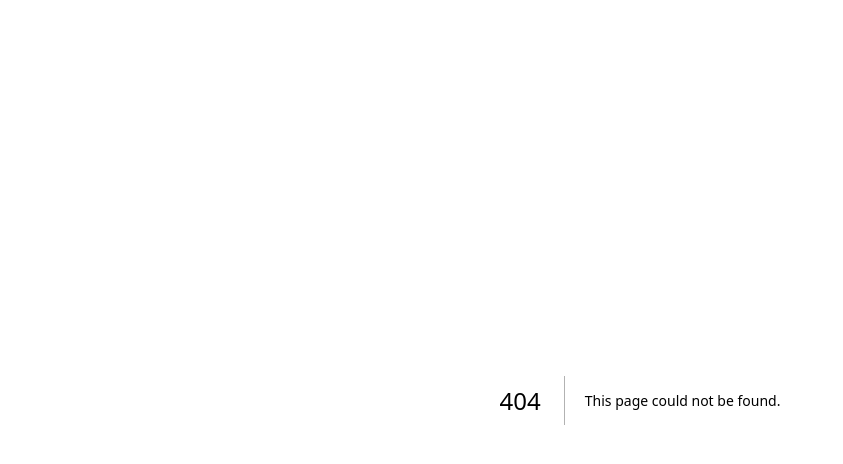
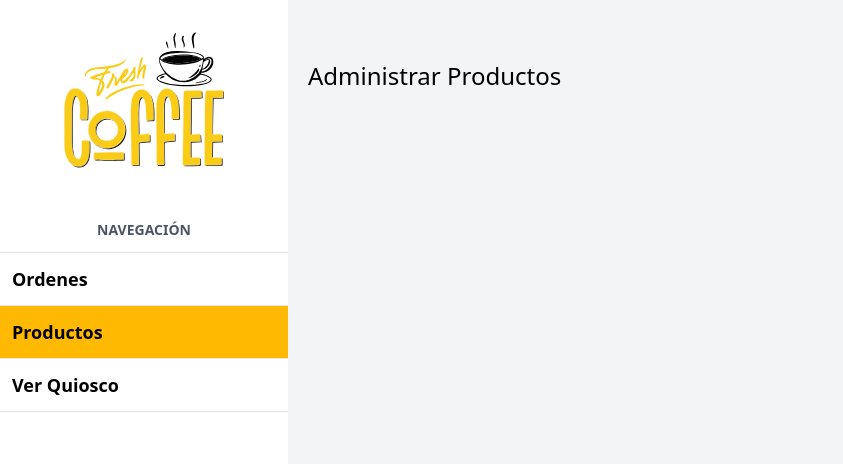
Before and after one commit to Fr3ak-Dev/food_kiosk, a Next.js app: page /admin/products in a window 1280 px wide. Before the commit this address had no page. Shown: the top 464 px of the page, without its empty margins (0-843 px from the left). Built offline with nearby package versions, Linux system fonts and the light colour scheme.

Commit message:
feat(admin): add AdminRoute component for navigation in the admin panel sidebar

```diff
--- /dev/null
+++ b/app/admin/products/new/page.tsx
@@ -0,0 +1,5 @@
+export default function CreateProductPage() {
+    return (
+        <div>CreateProductPage</div>
+    )
+}
--- /dev/null
+++ b/app/admin/products/page.tsx
@@ -0,0 +1,10 @@
+import Heading from '@/components/ui/Heading'
+import React from 'react'
+
+export default function ProductsPage() {
+    return (
+        <>
+            <Heading>Administrar Productos</Heading>
+        </>
+    )
+}
--- /dev/null
+++ b/components/admin/AdminRoute.tsx
@@ -0,0 +1,23 @@
+"use client"
+import Link from "next/link";
+import { usePathname } from "next/navigation";
+
+type AdminRouteProps = {
+    link: {
+        url: string;
+        text: string;
+        blank: boolean;
+    }
+}
+
+export default function AdminRoute({ link }: AdminRouteProps) {
+    const pathname = usePathname()
+    const isActive = pathname.startsWith(link.url)
+    return (
+        <Link
+            className={`${isActive ? 'bg-amber-400' : ''} font-bold text-lg border-t border-gray-200 p-3 last-of-type:border-b`}
+            href={link.url}
+            target={link.blank ? '_blank' : ''}
+        >{link.text}</Link>
+    )
+}
--- a/components/admin/AdminSidebar.tsx
+++ b/components/admin/AdminSidebar.tsx
@@ -1,4 +1,5 @@
 import Logo from "../ui/Logo"
+import AdminRoute from "./AdminRoute"
 
 const adminNavigation = [
     { url: '/admin/orders', text: 'Ordenes', blank: false },
@@ -14,7 +15,9 @@
             <div className="space-y-3 ">
                 <p className="mt-10 uppercase font-bold text-sm text-gray-600 text-center">Navegación</p>
                 <nav className="flex flex-col">
-
+                    {adminNavigation.map(link => (
+                        <AdminRoute key={link.url} link={link} />
+                    ))}
                 </nav>
             </div>
         </>
```
